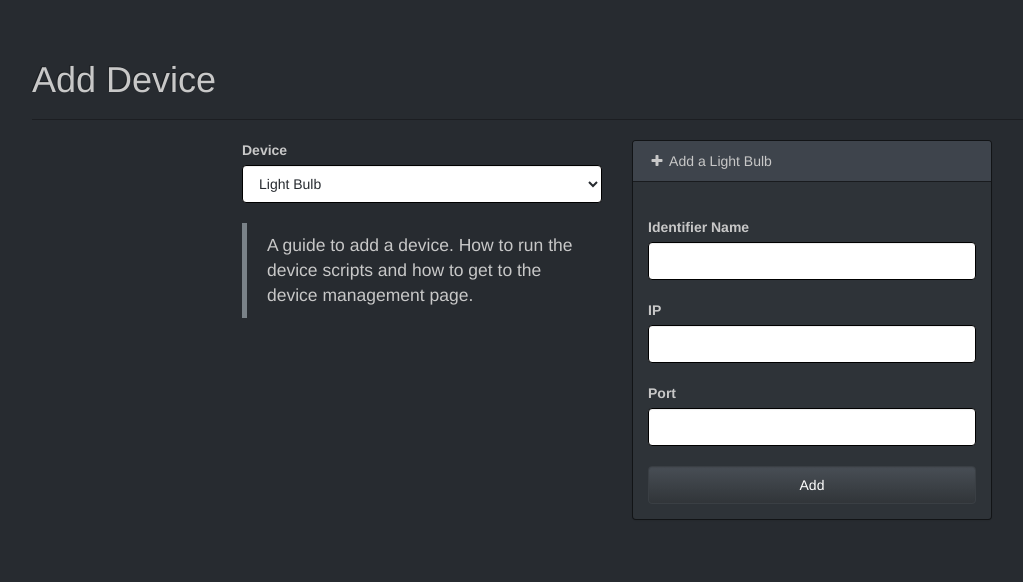
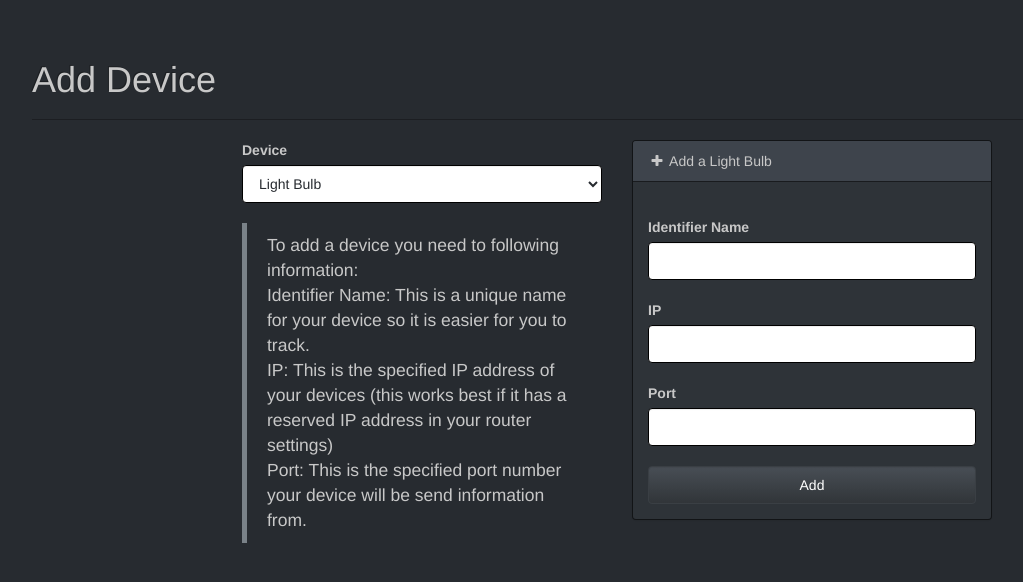
Before and after one commit to jflowaa/smart_home, a Flask app: page /adddevice in a window 1280 px wide. Shown: the part 52-634 px from the top of the page, without its empty margins (23-1046 px from the left). Run offline with Flask 2, Linux system fonts and the light colour scheme; some libraries are stand-ins or nearby versions.

Commit message:
added information to describe form attributes.

```diff
--- a/server/app/templates/add_device.html
+++ b/server/app/templates/add_device.html
@@ -18,7 +18,10 @@
 			{{ choose_form.device(class_="form-control")  }}
 			<br>
 			<blockquote class="blockquote">
-				<p class="m-b-0">A guide to add a device. How to run the device scripts and how to get to the device management page.</p>
+				<p class="m-b-0">To add a device you need to following information: <br>
+                                                 Identifier Name: This is a unique name for your device so it is easier for you to track. <br>
+                                                 IP: This is the specified IP address of your devices (this works best if it has a reserved IP address in your router settings) <br>
+                                                 Port: This is the specified port number your device will be send information from.</p>
 			</blockquote>
 		</div>
 		<div class="col-md-4">
```
